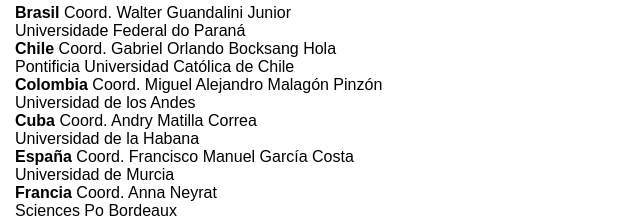
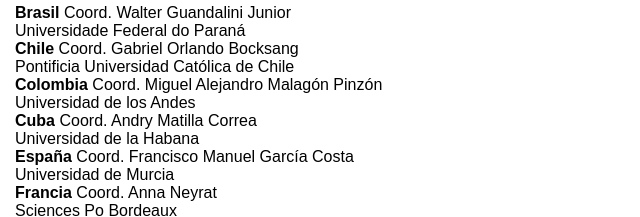
Before and after one commit to RIEHDA/riehda-web, a plain HTML site: page delegaciones.html in a window 1280 px wide. Shown: the part 1044-1261 px from the top of the page, 315-955 px from the left. Drawn offline with Linux system fonts and the light colour scheme.

Commit message:
Update delegaciones.html

```diff
--- a/delegaciones.html
+++ b/delegaciones.html
@@ -53,7 +53,7 @@
   </p>
 
   <p><strong>Chile</strong>
-    Coord. Gabriel Orlando Bocksang Hola<br>
+    Coord. Gabriel Orlando Bocksang<br>
     Pontificia Universidad Católica de Chile
   </p>
 
```
